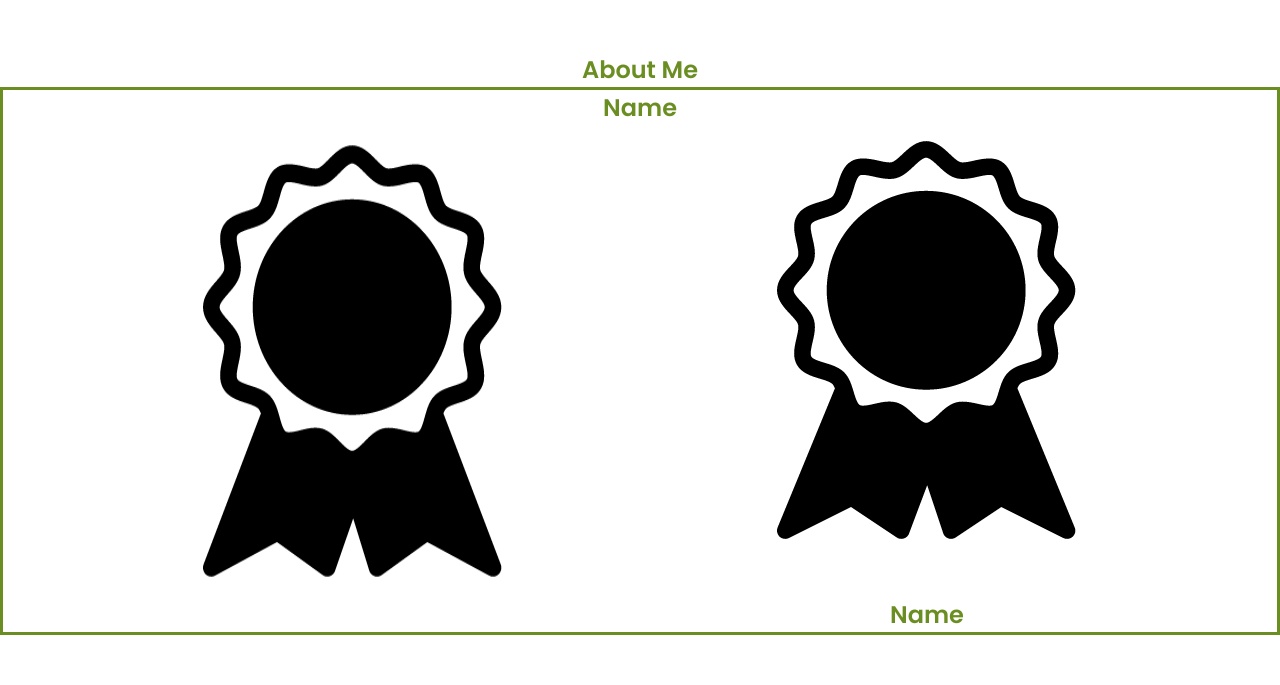
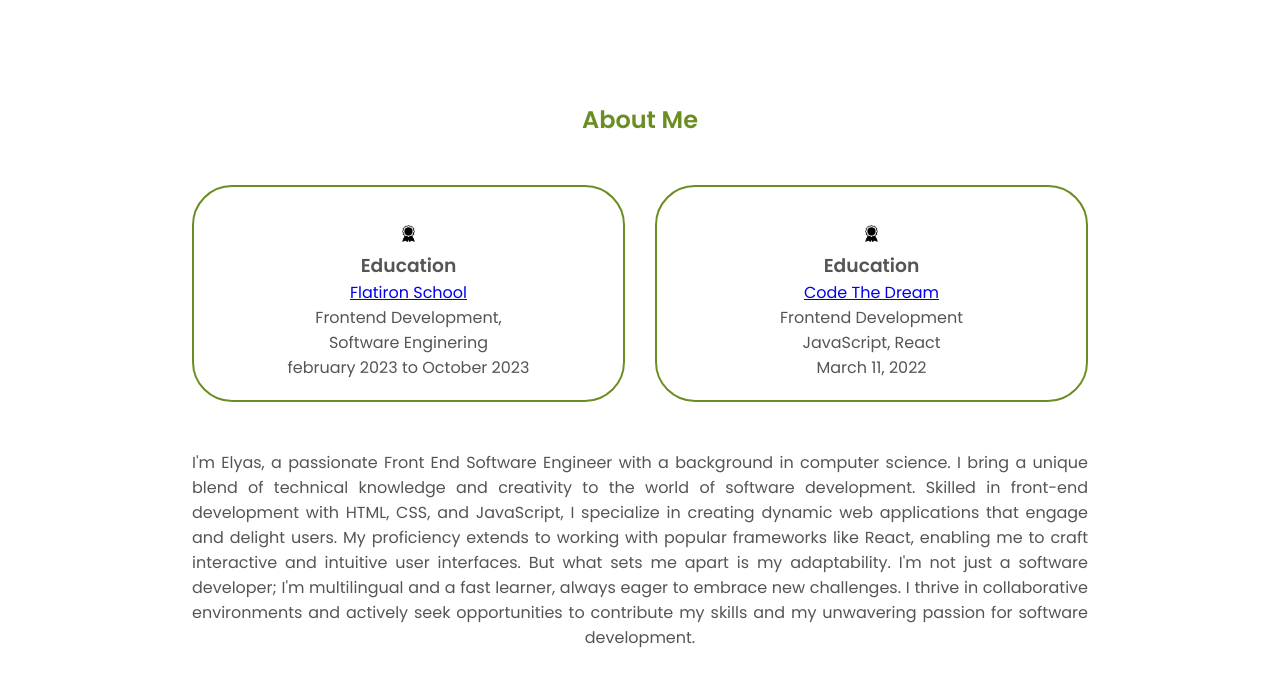
Before and after one commit to ElyasShamal/Portfolio, a React (Create React App) app: page / in a window 1280 px wide. Shown: the part 693-1378 px from the top of the page. Before the commit the page ends 1345 px from the top, so only its background shows below. Built offline with nearby package versions, Linux system fonts and the light colour scheme.

Commit message:
finish about section

```diff
--- a/src/App.css
+++ b/src/App.css
@@ -18,7 +18,7 @@ html {
   display: flex;
   flex-direction: row;
   justify-content: space-around;
-  padding: 40px 0px;
+  padding: 50px 0px;
   width: 100%;
 }
 .logo {
@@ -144,16 +144,37 @@ html {
 }
 
 #about {
-  margin-top: 30px;
   color: olivedrab;
   min-height: 600px;
+  width: 70%;
+  margin: 60px auto;
 }
 
 .education {
-  display: flex;
-  flex-direction: row;
-  justify-content: center;
-  border: 3px solid olivedrab;
+  display: grid;
+  grid-template-columns: repeat(auto-fill, minmax(400px, 1fr));
+  grid-gap: 30px;
+  margin-top: 3rem;
+}
+
+.education img {
+  width: 5%;
+  padding-top: 1rem;
+}
+
+.education div {
+  width: 100%;
+  border: 2px solid olivedrab;
+  border-radius: 40px;
+  color: rgb(85, 85, 85);
+  padding: 20px 0px;
+}
+
+.about-me {
+  padding-top: 3rem;
+  color: rgb(85, 85, 85);
+  text-align: justify;
+  text-align-last: center;
 }
 
 .light {
--- a/src/Components/About.js
+++ b/src/Components/About.js
@@ -6,13 +6,53 @@ function About() {
     <section id="about">
       <h1>About Me</h1>
       <div className="education">
-        <img src={logo} alt="logo" />
-        <h1>Name</h1>
         <div>
           <img src={logo} alt="logo" />
-          <h1>Name</h1>
+          <h3>Education</h3>
+          <p>
+            <a
+              href="https://flatironschool.com/welcome-to-flatiron-school/?utm_source=Google&utm_medium=ppc&utm_campaign=12728169839&utm_content=127574231184&utm_term=flatiron%20school&uqaid=513747011512&Cj0KCQjwx5qoBhDyARIsAPbMagCkV3wpMq0ysAs7xTX25nB-rsaVLev-yh-EvfMVDSyPh_IOBucFVS8aAkX7EALw_wcB&gclid=Cj0KCQjwx5qoBhDyARIsAPbMagCkV3wpMq0ysAs7xTX25nB-rsaVLev-yh-EvfMVDSyPh_IOBucFVS8aAkX7EALw_wcB"
+              target="_blank"
+              rel="noreferrer"
+            >
+              Flatiron School
+            </a>
+            <br></br>Frontend Development, <br></br> Software Enginering
+          </p>
+          <span>february 2023 to October 2023</span>
+        </div>
+        <div>
+          <img src={logo} alt="logo" />
+          <h3>Education</h3>
+          <p>
+            <a
+              href="https://codethedream.org/"
+              target="_blank"
+              rel="noreferrer"
+            >
+              Code The Dream
+            </a>
+            <br />
+            Frontend Development
+            <br></br>
+            JavaScript, React
+          </p>
+          <span>March 11, 2022</span>
         </div>
       </div>
+      <p className="about-me">
+        I'm Elyas, a passionate Front End Software Engineer with a background in
+        computer science. I bring a unique blend of technical knowledge and
+        creativity to the world of software development. Skilled in front-end
+        development with HTML, CSS, and JavaScript, I specialize in creating
+        dynamic web applications that engage and delight users. My proficiency
+        extends to working with popular frameworks like React, enabling me to
+        craft interactive and intuitive user interfaces. But what sets me apart
+        is my adaptability. I'm not just a software developer; I'm multilingual
+        and a fast learner, always eager to embrace new challenges. I thrive in
+        collaborative environments and actively seek opportunities to contribute
+        my skills and my unwavering passion for software development.
+      </p>
     </section>
   );
 }
```
